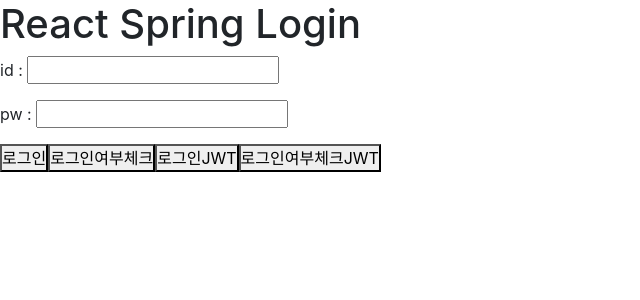
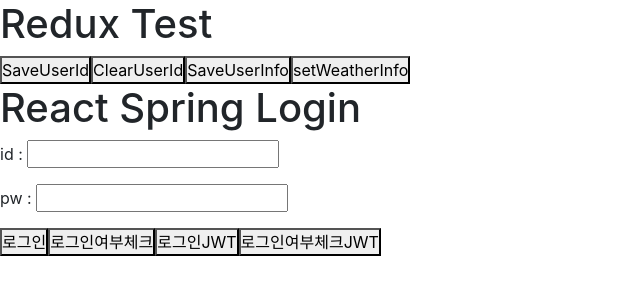
Before and after one commit to hanjuseung/react-study, a React (Create React App) app: page / in a window 1280 px wide. Shown: the top 300 px of the page, without its empty margins (0-640 px from the left). Built offline with nearby package versions, Linux system fonts and the light colour scheme.

Commit message:
리덕스(reduxtoolkit) 설정 및 사용방법

```diff
--- a/package.json
+++ b/package.json
@@ -2,8 +2,9 @@
   "name": "react-study",
   "version": "0.1.0",
   "private": true,
-  "proxy":"http://localhost:8080",
+  "proxy": "http://localhost:8080",
   "dependencies": {
+    "@reduxjs/toolkit": "^2.8.2",
     "@testing-library/dom": "^10.4.0",
     "@testing-library/jest-dom": "^6.6.3",
     "@testing-library/react": "^16.3.0",
@@ -13,6 +14,7 @@
     "react": "^19.1.0",
     "react-bootstrap": "^2.10.10",
     "react-dom": "^19.1.0",
+    "react-redux": "^9.2.0",
     "react-router": "^7.6.1",
     "react-scripts": "5.0.1",
     "web-vitals": "^2.1.4"
--- a/src/index.js
+++ b/src/index.js
@@ -5,13 +5,17 @@
 import reportWebVitals from './reportWebVitals';
 import Temp from './temp';
 import { BrowserRouter } from 'react-router';
+import {Provider} from 'react-redux';
+import store from './react_spring/store/store';
 
 const root = ReactDOM.createRoot(document.getElementById('root'));
 root.render(
   // <React.StrictMode>
+  <Provider store={store}>
     <BrowserRouter>
       <App />
     </BrowserRouter>
+  </Provider>
   // <Temp />
   // </React.StrictMode>
 );
--- a/src/react_spring/AppRS.js
+++ b/src/react_spring/AppRS.js
@@ -130,6 +130,10 @@
     /*
         axios 라이브러리 설치
         npm install axios
+
+        리덕스(툴킷) 라이브러리 설치
+        npm install react-redux
+        npm install @reduxjs/toolkit
     */
 }
 
--- a/src/react_spring/Login.js
+++ b/src/react_spring/Login.js
@@ -1,5 +1,7 @@
 import {useState} from "react";
 import axios from "axios";
+import {useSelector,useDispatch} from "react-redux";
+import {saveUserId, clearUserId,saveUserInfo,setWeatherInfo} from "./store/store";
 
 function Login(){
 
@@ -7,8 +9,51 @@
     let [pw, setPw] = useState('');
 
 
+    //redux 저장용으로 만든 store 에 있는 slice 에 값 변경하는 action 함수 호출을 하려면
+    // dispatch 에 감싸서 요청해야한다  dispatch(수행할 내용)
+    let dispatch = useDispatch();
+
+    //redux 에 저장되어있는 값들을 접근해서 사용
+    let reduxState = useSelector((state)=>{return state});
+
+    console.log(reduxState);
+    console.log(reduxState.user);
+    console.log(reduxState.weather);
+
+    let user = useSelector((state)=>{return state.user});
+    console.log(user);
+
+    let weather = useSelector((state)=>{return state.weather});
+    console.log(weather);
+
+
+
+
     return (
         <div>
+            <h1>Redux Test</h1>
+            <div>
+                <button onClick={()=>{
+                    // saveUserId('mynewid'); 단순함수호출 X
+                    dispatch(saveUserId('mynewid')); //redux 관련 함수(action) 호출
+                    console.log(user);
+                }}>SaveUserId</button>
+
+                <button onClick={()=>{
+                    dispatch(clearUserId());
+                }}>ClearUserId</button>
+
+                <button onClick={()=>{
+                    dispatch(saveUserInfo( {id:'qwe',name:'rr'} ));
+                }}>SaveUserInfo</button>
+
+                <button onClick={()=>{
+                    dispatch(setWeatherInfo( {weather:'cloudy',temperature:30,hmdt:72} ));
+                }}>setWeatherInfo</button>
+
+            </div>
+
+
             <h1>React Spring Login</h1>
 
             <p> id : <input type="text" onChange={ (e) => { setId(e.target.value) } }></input></p>
@@ -108,7 +153,7 @@
                 {
                     headers: {
                         'Content-Type':'application/json',
-                        'Authorization':'Bearer' + localStorage.getItem("token")
+                        'Authorization':'Bearer ' + localStorage.getItem("token")
                     }
                 }
             )
--- /dev/null
+++ b/src/react_spring/store/store.js
@@ -0,0 +1,99 @@
+import {configureStore,createSlice} from '@reduxjs/toolkit';
+
+// 객체 관리
+// 데이터 저장 관련 정보 + getter setter 함수형으로 데이터 관리
+
+
+// let [userId, setUserId] = userState('');
+
+let userSlice = createSlice({
+    name : 'userId',
+    initialState : 'defaultId',
+    reducers : {
+        saveUserId(state, action){
+            console.log(action.payload);
+
+            return action.payload;
+        },
+        clearUserId(state){
+            return "clear"; //단순 텍스트는 return 으로 저장할 값 전달 -> state에 값이 저장됨
+
+            // state = "clear"; // 적용불가 -> 에러
+        },
+        saveUserInfo(state,action){
+            console.log(action.payload);    // dispatch(saveUserInfo( {id:'qwe',name:'rr'} ));
+
+            console.log(action.payload.id);
+            console.log(action.payload.name);
+
+            let {id,name} = action.payload;
+
+            return action.payload.id;
+            // return state;
+        }
+    }
+
+})
+
+// store 리덕스 기준 전체 데이터 저장 객체
+
+export let {saveUserId, clearUserId, saveUserInfo} = userSlice.actions;
+
+//actions : 상태관리하는 변수(slice) 에 속해있는 상태변경함수들이 모여있는 객체
+
+let weatherSlice = createSlice({
+    name: 'weather',
+    initialState : {
+        weather: 'sunny',
+        temperature:27,
+        hmdt:60
+    },
+    reducers : {
+        setWeatherInfo(state, action){
+            let {weather, temperature, hmdt} = action.payload;
+
+            // action.payload.weather
+            // action.payload.temperature
+            // action.payload.hmdt
+
+            // action.payload.weather = state.weather;
+            // return action.payload;
+
+            state.temperature = temperature;
+            state.hmdt = hmdt;
+        }
+    }
+})
+
+export let {setWeatherInfo} = weatherSlice.actions;
+
+let companySlice = createSlice({
+    name: "company",
+    initialState : {
+        name : "abc Comp",
+        cid : "107420238",
+        tel : "0212341234"
+    },
+    reducers : {
+        changeTel(state, action){
+            state.tel = action.payload;
+            // dispatch( changeTel('0233339478'))
+
+            state.tel = action.payload.tel;
+            // dispatch( changeTel( { tel : '0233339478' } ) )
+        }
+    }
+})
+
+export let {changeTel} = companySlice.actions;
+
+
+
+//store 설정
+export default configureStore({
+    reducer : {
+        user: userSlice.reducer,
+        weather: weatherSlice.reducer,
+        company: companySlice.reducer
+    }
+})
```
Also changed, not shown: 1 other file (tests, documents, lock files or other folders).
